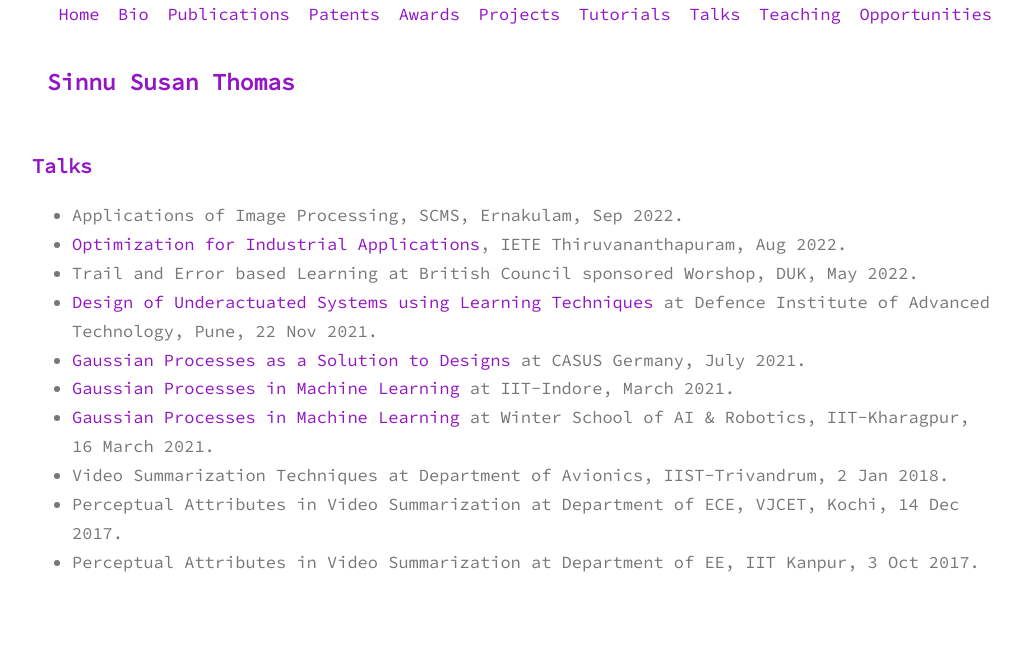
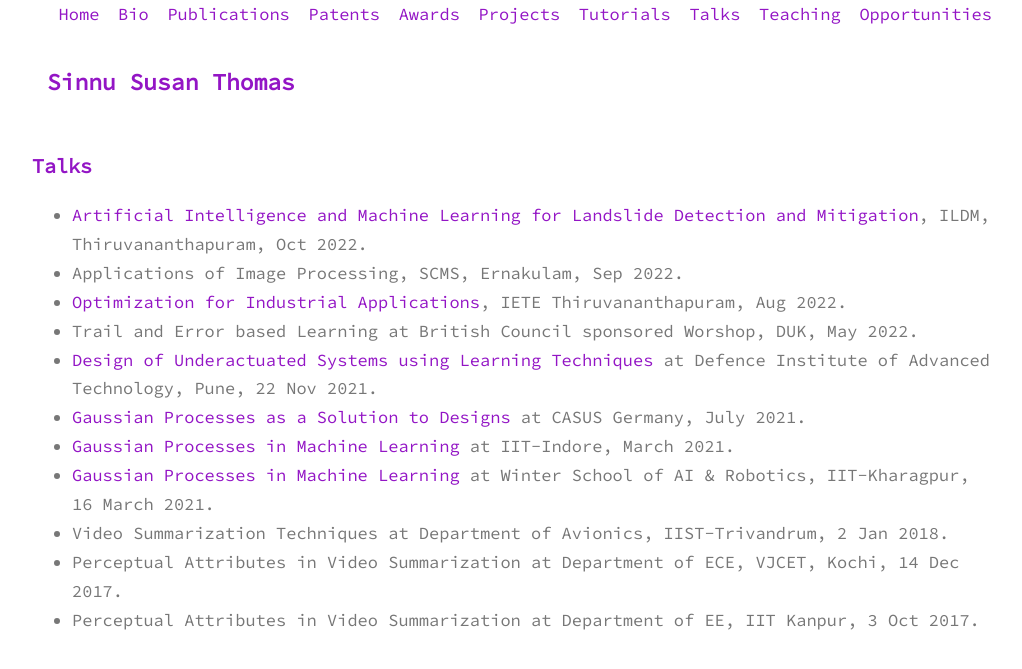
Before and after one commit to sinnuthomas/sinnuthomas.github.io, a Jekyll site: the page built from talks.md, in a window 1280 px wide. Shown: the top 669 px of the page, without its empty margins (128-1150 px from the left). Built offline with Jekyll 4.4.1, drawn with Linux system fonts in a browser that asks for light colours.

Commit message:
Update talks.md

```diff
--- a/talks.md
+++ b/talks.md
@@ -3,6 +3,7 @@ layout: page
 title: Talks
 permalink: /talks/
 ---
+  * [Artificial Intelligence and Machine Learning for Landslide Detection and Mitigation](https://iclrrildm.in/submission/), ILDM, Thiruvananthapuram, Oct 2022.
   * Applications of Image Processing, SCMS, Ernakulam, Sep 2022.
   * [Optimization for Industrial Applications](http://www.ietetvm.org/downloads/fdp_schedule.pdf), IETE Thiruvananthapuram, Aug 2022.
   * Trail and Error based Learning at British Council sponsored Worshop, DUK, May 2022.
```
